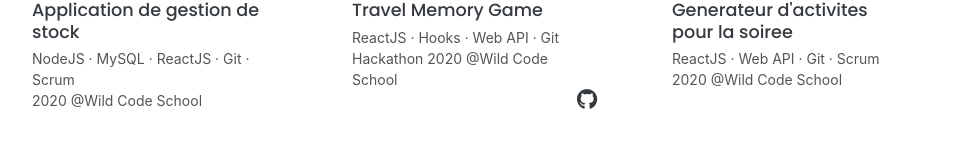
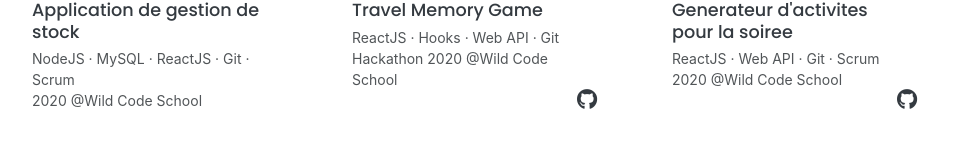
Before and after one commit to Lenasim/cv_web, a React (Create React App) app: page / in a window 1280 px wide. Shown: the part 1991-2157 px from the top of the page, without its empty margins (304-1263 px from the left). Built offline with nearby package versions, Linux system fonts and the light colour scheme.

Commit message:
Add github of Random night

```diff
--- a/src/components/ElementProjects.js
+++ b/src/components/ElementProjects.js
@@ -28,7 +28,8 @@ const ElementExperiences = () => {
                             link="https://random-night.netlify.app/"
                             name="Generateur d'activites pour la soiree"
                             skill="ReactJS · Web API · Git · Scrum"
-                            occasion="2020 @Wild Code School"/>
+                            occasion="2020 @Wild Code School"
+                            github="https://github.com/Lenasim/Random-night" />
                         <Project
                             img="img/projet-4.png"
                             link="https://hailin-sim.netlify.app/"
```
Also changed, not shown: 1 other file (tests, documents, lock files or other folders).
